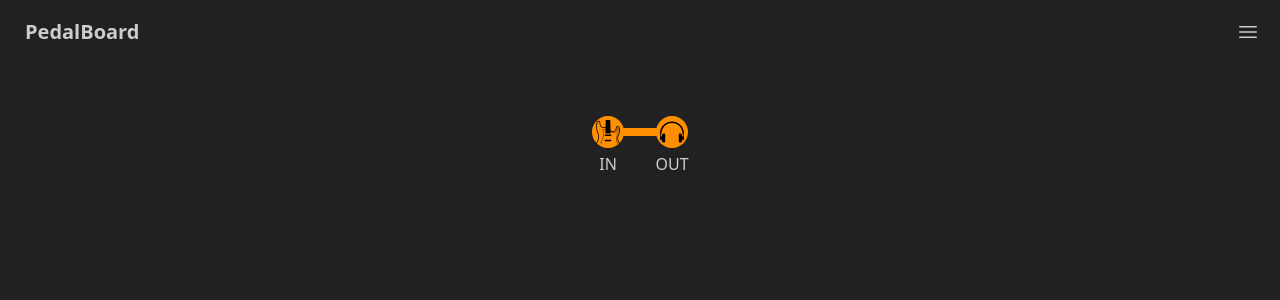
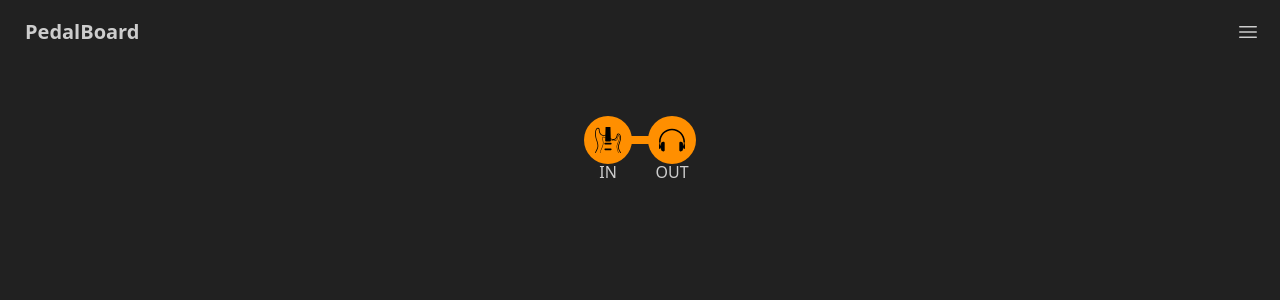
Before and after one commit to meuzi8122/spotify-pedalboard-control, a SvelteKit app: page / in a window 1280 px wide. Shown: the top 300 px of the page. Built offline with nearby package versions, Linux system fonts and the light colour scheme.

Commit message:
stepサイズ変更

```diff
--- a/src/routes/+page.svelte
+++ b/src/routes/+page.svelte
@@ -37,14 +37,14 @@
 
   let selectedPedal: Pedal | null = null;
 
-  const STEP_ICON_SIZE = 24;
+  const STEP_ICON_SIZE = 26;
 </script>
 
 <div class="container mx-auto">
   <div class="overflow-x-auto mb-5">
     <div class="flex justify-center">
-      <ul class="steps my-4">
-        <li data-content="" class="step step-primary">
+      <ul class="steps my-4 py-2">
+        <li data-content="" class="step step-primary after:!w-12 after:!h-12 after:text-3xl">
           <GuitarIcon width={STEP_ICON_SIZE} height={STEP_ICON_SIZE} />
           IN
         </li>
@@ -52,7 +52,7 @@
           <!-- svelte-ignore a11y-click-events-have-key-events -->
           <!-- svelte-ignore a11y-no-noninteractive-element-interactions -->
           <li
-            class="step step-secondary pedal-step"
+            class="step step-secondary pedal-step after:!w-12 after:!h-12 after:text-3xl"
             data-content=""
             data-testid="pedal-step"
             on:click={() => selectPedal(id)}
@@ -61,7 +61,7 @@
             {index + 1}
           </li>
         {/each}
-        <li data-content="" class="step step-primary">
+        <li data-content="" class="step step-primary after:!w-12 after:!h-12 after:text-3xl">
           <HeadphoneIcon width={STEP_ICON_SIZE} height={STEP_ICON_SIZE} />
           OUT
         </li>
```
